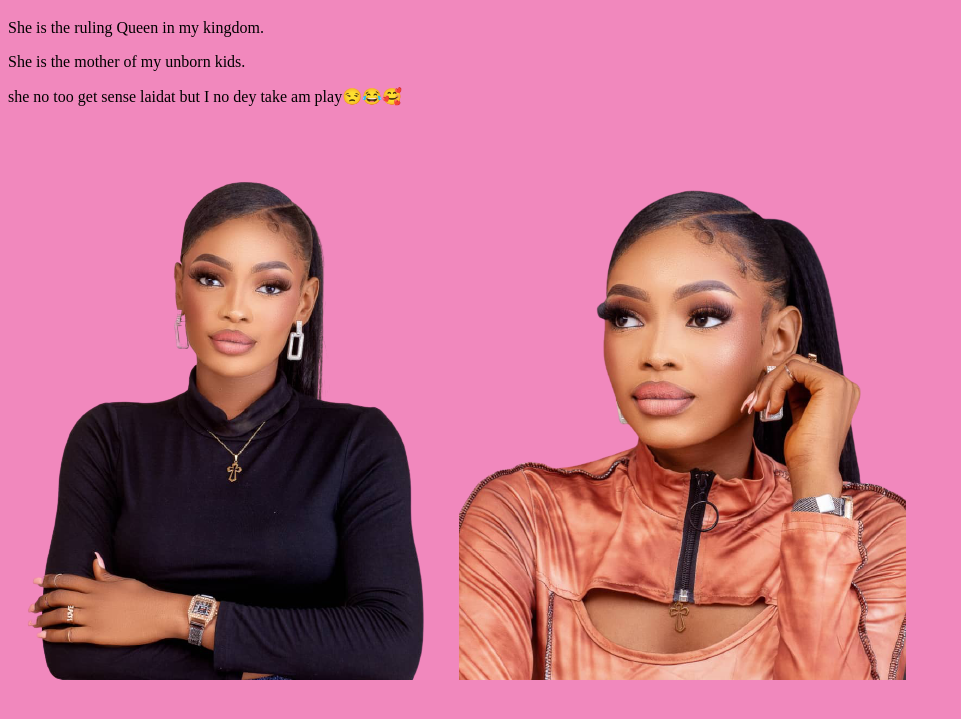
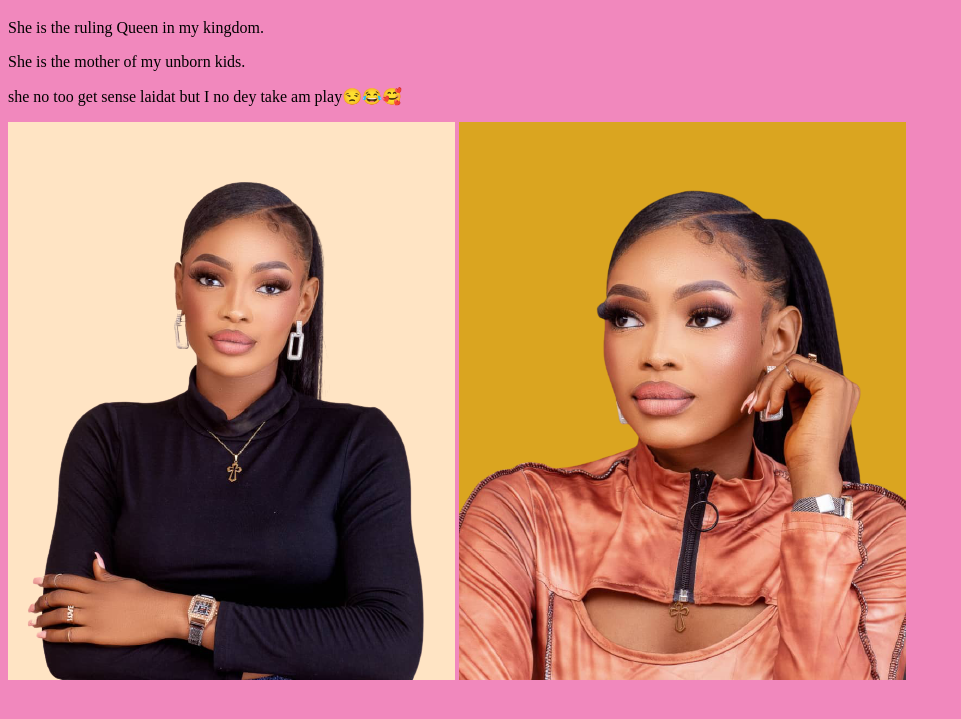
Before and after one commit to DadaSeun/Tomi, a plain HTML site: page index.html in a window 1280 px wide. Shown: the part 61-780 px from the top of the page, without its empty margins (0-961 px from the left). Drawn offline with Linux system fonts and the light colour scheme.

Commit message:
Update index.html

```diff
--- a/index.html
+++ b/index.html
@@ -12,8 +12,8 @@
   <p>She is the ruling Queen in my kingdom. </p>
   <p>She is the mother of my unborn kids.</p>
   <p>she no too get sense laidat but I no dey take am play😒😂🥰</p>
-  <img src="tomi1.png" alt="tomi's-img">
-  <img src="tomi2.png" alt="tomi's-img">
+  <img class="tomi1" src="tomi1.png" alt="tomi's-img">
+  <img class="tomi2" src="tomi2.png" alt="tomi's-img">
 </body>
 
 </html>
```
